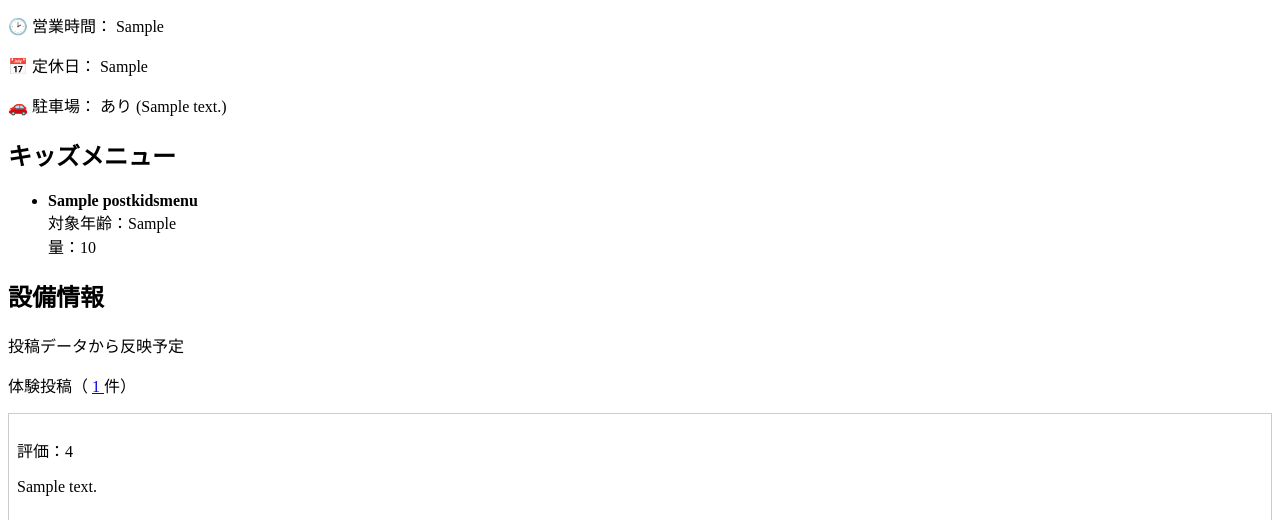
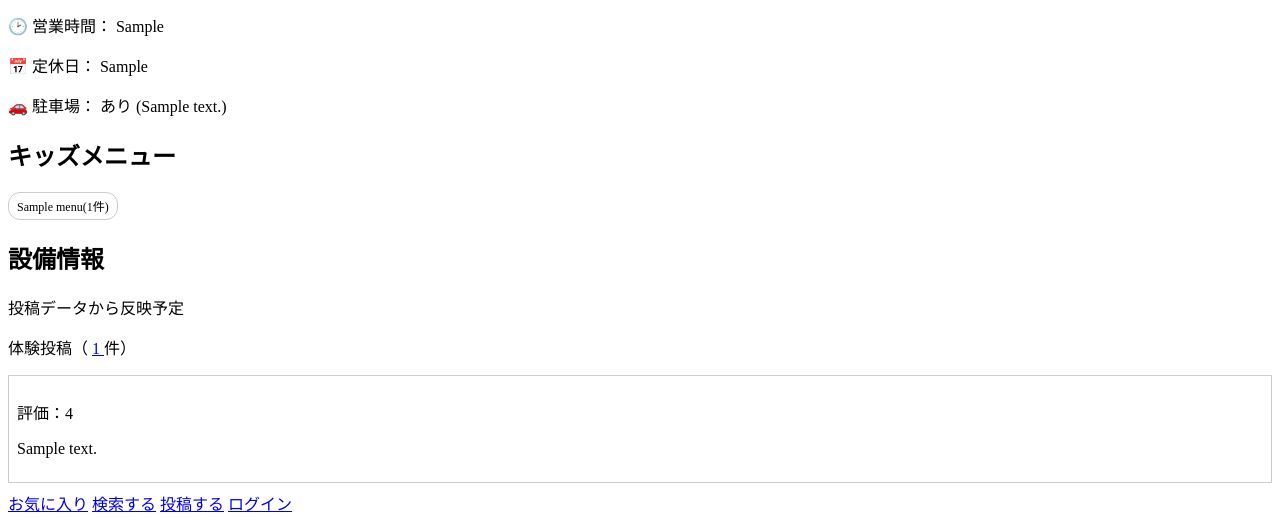
Before and after one commit to asaki-taniguchi/KodoMeal, a Django app: template templates/store_detail.html in a window 1280 px wide. Shown: the part 218-738 px from the top of the page. Run offline with Django 5.2, Linux system fonts and the light colour scheme; tables that the repository leaves empty hold one stand-in row (values such as "Sample post"); the template is opened without the code that fills it: values that come from a table or form of the project are taken from there, most other values are stand-ins (such as "Sample title", 1, 10 or a date in 2020); data that the repository does not hold is empty.

Commit message:
店舗詳細にキッズメニュータグを表示

```diff
--- a/templates/store_detail.html
+++ b/templates/store_detail.html
@@ -6,6 +6,22 @@
         <title>店舗詳細</title>
 
         <style>
+
+        .kids-menu-list {
+            display: flex;
+            flex-wrap: wrap;
+            gap: 6px;
+            margin: 8px 0;
+        }
+
+        .menu-tag {
+            display: inline-block;
+            border: 1px solid #ccc;
+            border-radius: 12px;
+            padding: 4px 8px;
+            font-size: 12px;
+        }
+
         .favorite-button {
                 right: 12px;
                 bottom: 12px;
@@ -78,24 +94,14 @@
 
             <h2>キッズメニュー</h2>
 
-            {% if kids_menus %}
-                <ul>
-                    {% for menu in kids_menus %}
-                         <li>
-                            <strong>{{ menu.menu_name }}</strong>
-
-                            {% if menu.target_age %}
-                                <br>
-                                対象年齢：{{ menu.target_age }}
-                            {% endif %}
-
-                            {% if menu.quantity %}
-                                <br>
-                                量：{{ menu.quantity }}
-                            {% endif %}
-                        </li>
+            {% if menu_tags %}
+                <div class="kids-menu-list">
+                    {% for menu in menu_tags %}
+                        <span class="menu-tag">
+                            {{ menu.name }}({{ menu.count }}件)
+                        </span>
                     {% endfor %}
-                </ul>
+                </div>
             {% else %}
                 <p>まだキッズメニュー情報はありません</p>
             {% endif %}
```
